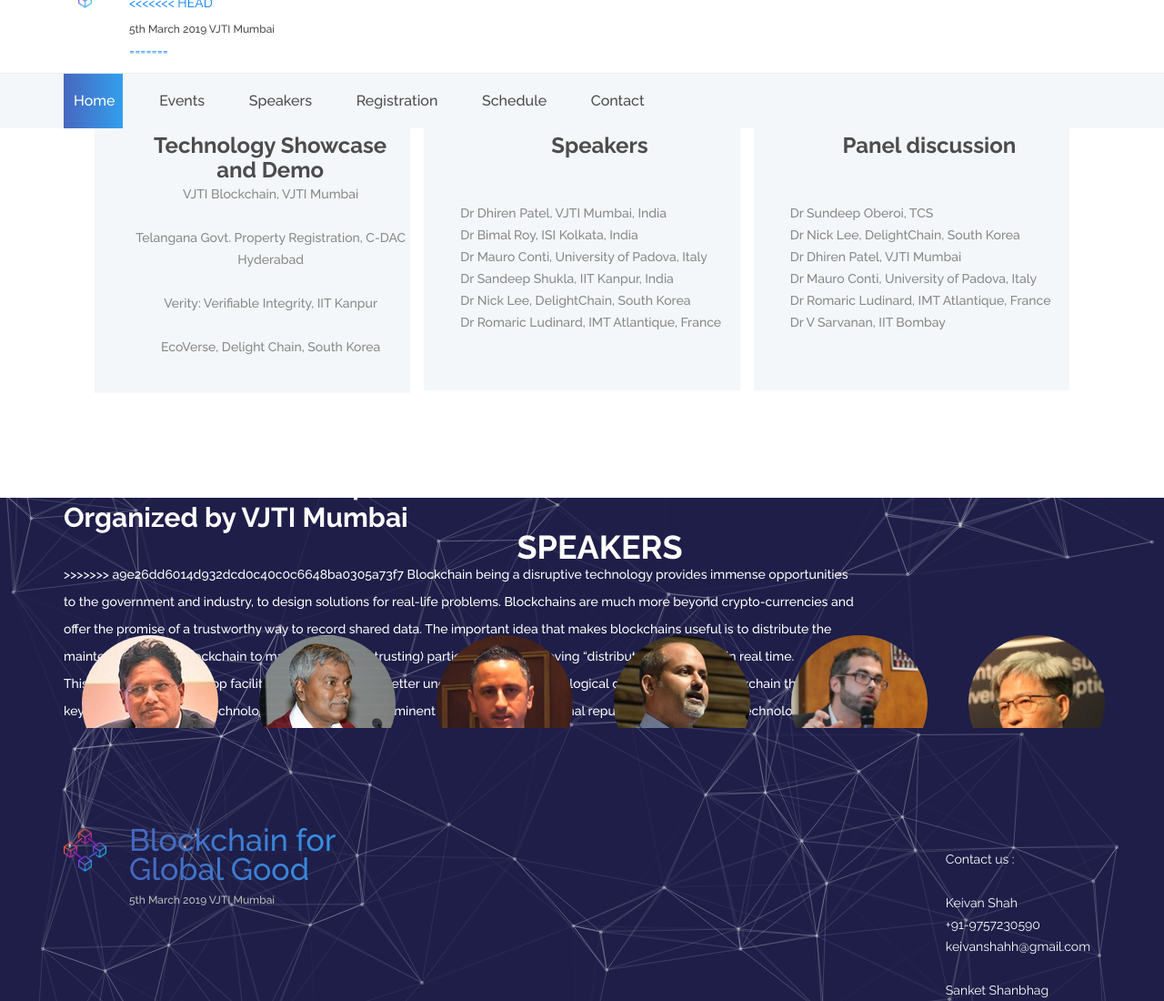
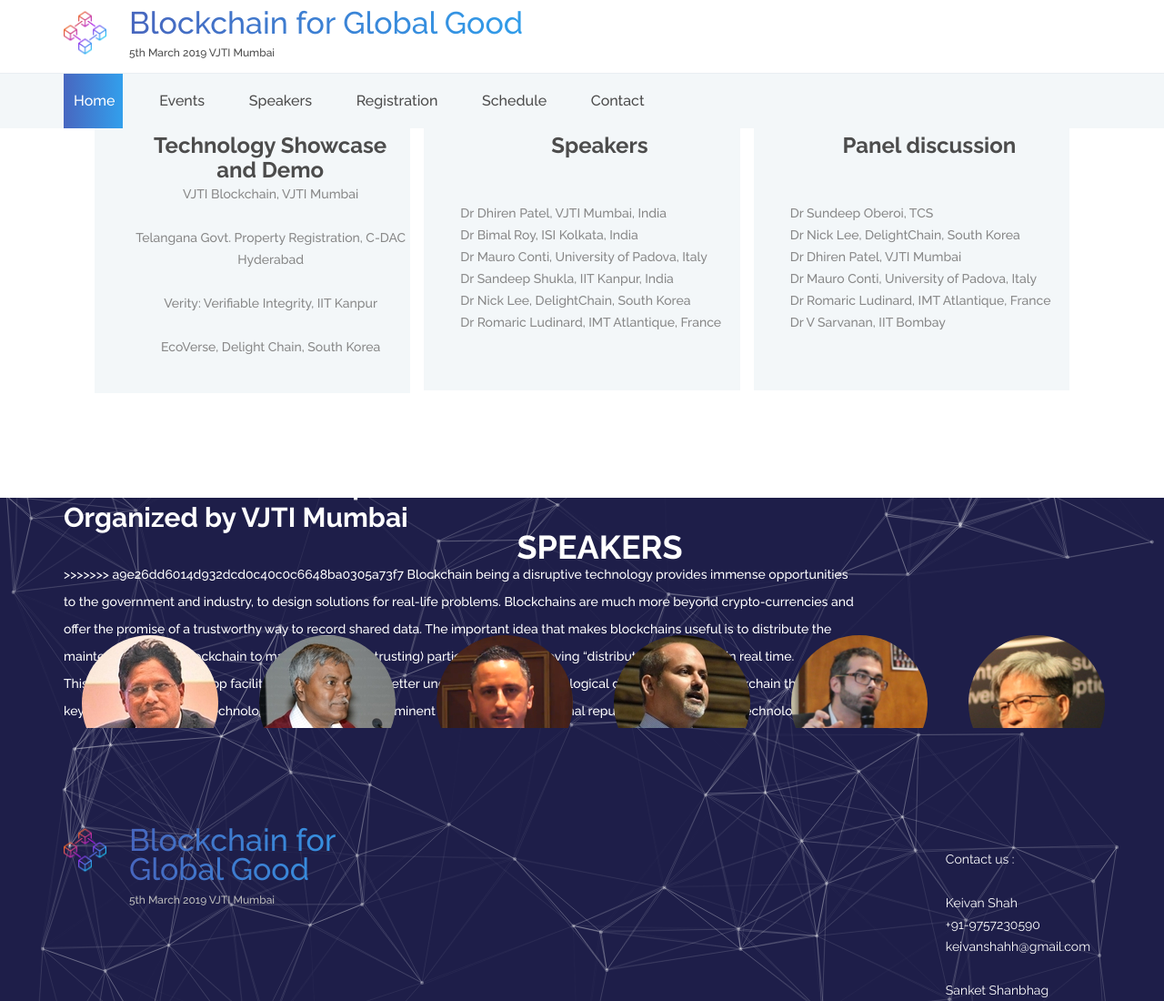
Before and after one commit to jayantrane/GlobalBlockchainWebsite, a plain HTML site: page index.html in a window 1280 px wide. Shown: the top 1100 px of the page at 91% size. Drawn offline with Linux system fonts and the light colour scheme; some packages are replaced by stand-ins of ours; animation ran at ten frames a second; a script that the page names is missing.

Commit message:
Prefinal1

```diff
--- a/index.html
+++ b/index.html
@@ -74,11 +74,7 @@
 												<div class="logo_image"><div><img src="img/blockchain.png" alt=""></div></div>
 												<div class="logo_content">
 													<div id="logo_text" class="logo_text logo_text_not_ie">Blockchain for Global Good												</div>
-<<<<<<< HEAD
-													<div class="logo_sub">5th March 2019 VJTI Mumbai</div>
-=======
 													<div class="logo_sub">5th March 2019 VJTI Mumbai </div>
->>>>>>> a9e26dd6014d932dcd0c40c0c6648ba0305a73f7
 												</div>
 											</div>
 										</a>
```
